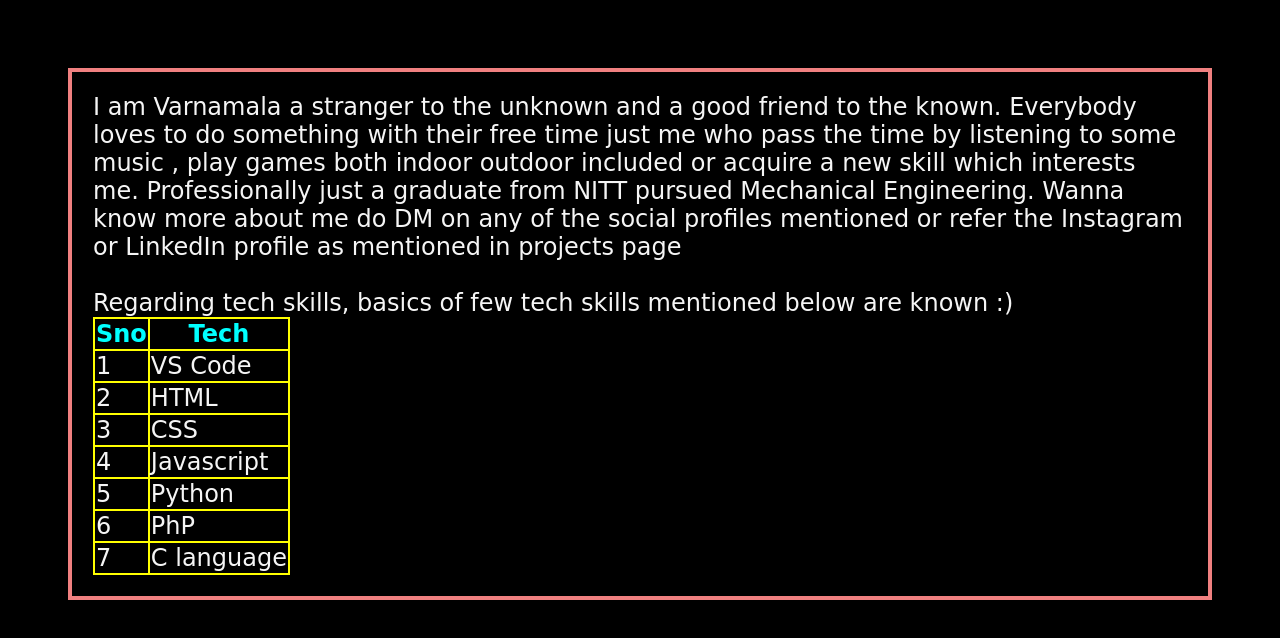
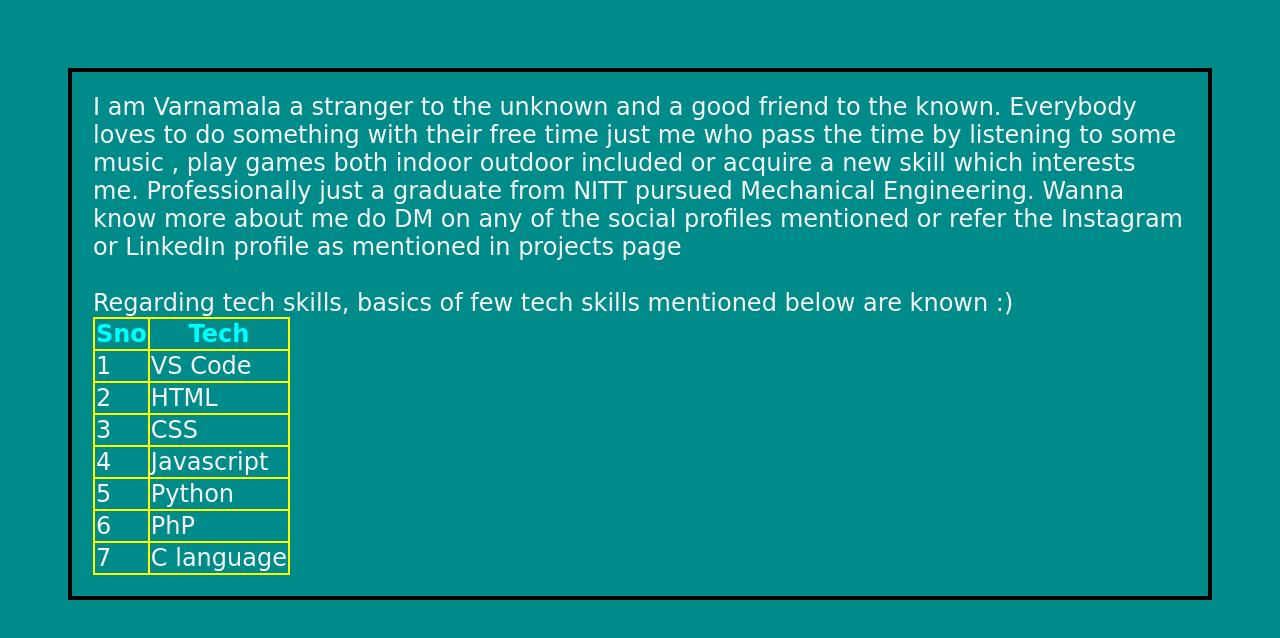
Before and after one commit to varna4721/Improvised-Webpage, a plain HTML site: page about.htm in a window 1280 px wide. Drawn offline with Linux system fonts and the light colour scheme.

Commit message:
Update about.css

```diff
--- a/about.css
+++ b/about.css
@@ -3,8 +3,8 @@ body{
     font-size: 24px;
     margin: 68px;
     padding: 21px;
-    border: 4px solid lightcoral;
-    background-color: rgb(0, 0, 0);
+    border: 4px solid black;
+    background-color: darkcyan;
 
 }
 .content{
```
